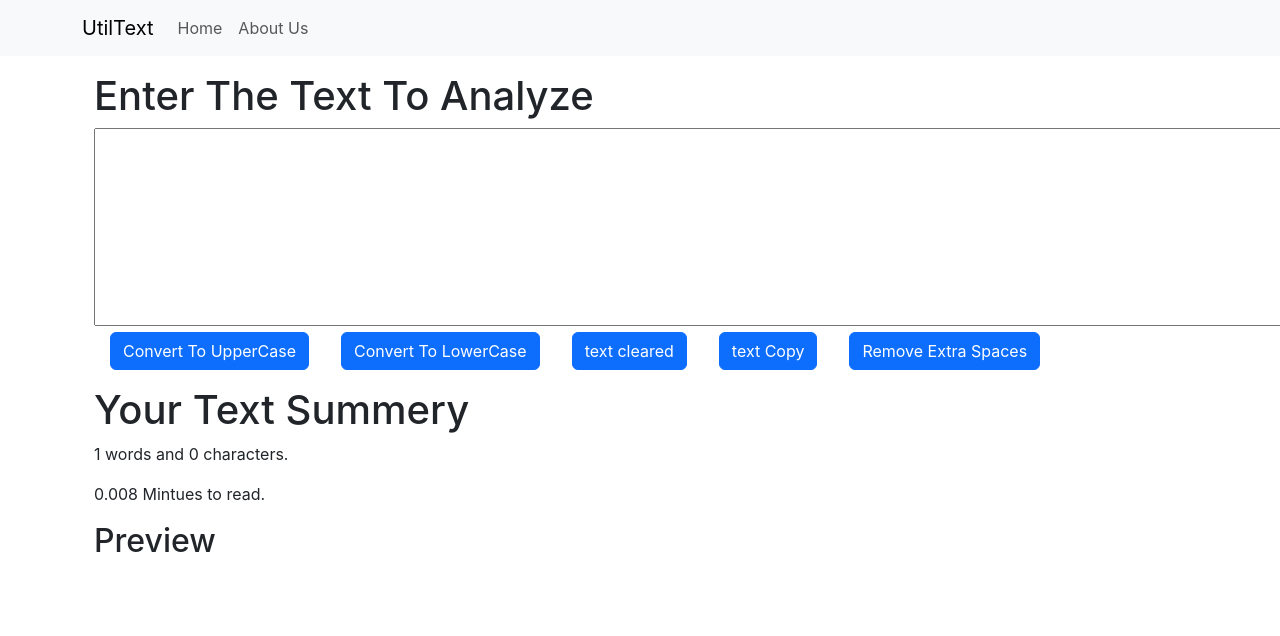
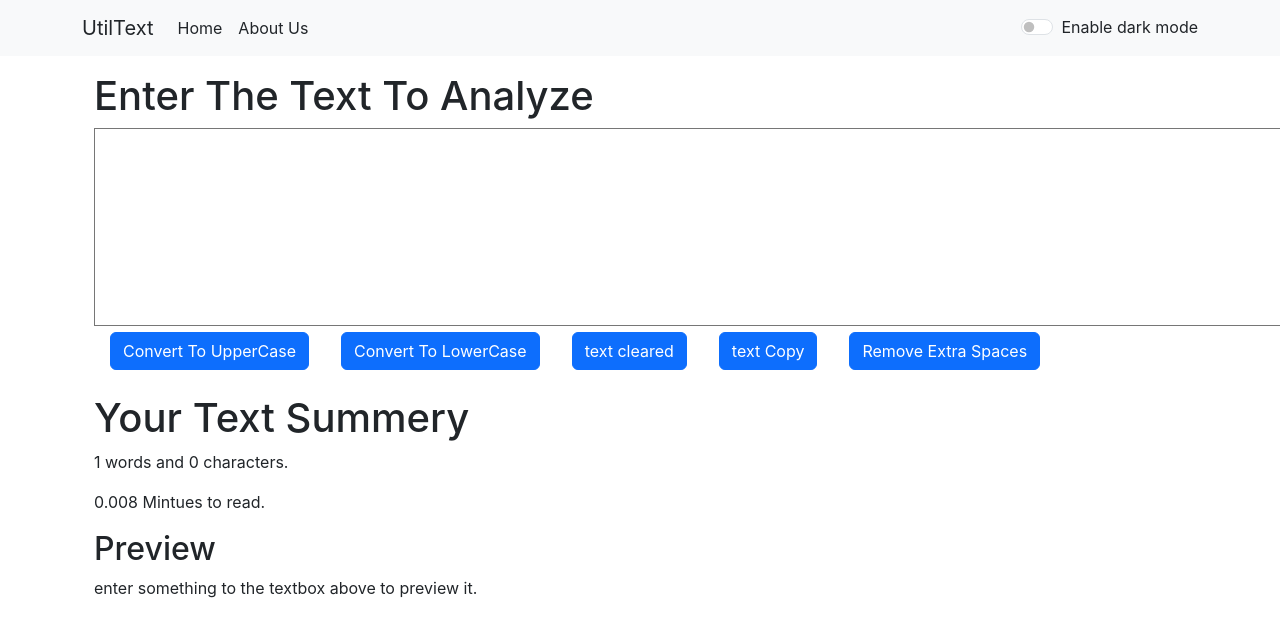
Before and after one commit to ankitpaltech/React-TextUtils, a React (Create React App) app: page / in a window 1280 px wide. Shown: the top 636 px of the page. Built offline with nearby package versions, Linux system fonts and the light colour scheme.

Commit message:
all added

```diff
--- a/src/App.js
+++ b/src/App.js
@@ -1,15 +1,29 @@
 import TextForm from './components/TextForm';
 import About from './components/About';
 import Navg from './components/Navg';
+import { useState } from 'react';
 // import TextForm from './components/TextForm';
 
 function App() {
+  const [mode,  setMode] = useState("light");
+  const [textcolor, setTextcolor] = useState("dark");
+  const toggleMode=()=>{
+    if(mode==="light"){
+      setMode("dark")
+      setTextcolor("light")
+      document.body.style.backgroundColor ="#042743";
+    }else{
+      setMode("light")
+      setTextcolor("dark")
+      document.body.style.backgroundColor ="white";
+    }
+  }
   return (
     <>
 
-    <Navg title = "UtilText" aboutText = "About Us"/>
+    <Navg title = "UtilText" aboutText = "About Us" mode={mode} toggleMode = {toggleMode} textcolor={textcolor}/>
     <div className="container my-3">
-    <TextForm heading = "Enter The Text To Analyze"/>
+    <TextForm heading = "Enter The Text To Analyze" mode = {mode} textcolor={textcolor}/>
     {/* <About/> */}
 
     </div>
--- a/src/components/Navg.js
+++ b/src/components/Navg.js
@@ -1,5 +1,5 @@
 import React from 'react'
-
+import Form from 'react-bootstrap/Form';
 import Container from 'react-bootstrap/Container';
 import Nav from 'react-bootstrap/Nav';
 import Navbar from 'react-bootstrap/Navbar';
@@ -10,17 +10,25 @@ import PropTypes from 'prop-types'
 export default function Navg(props) {
   return (
     <div>
-        <Navbar bg="light" expand="lg">
-      <Container>
-        <Navbar.Brand href="#home">{props.title}</Navbar.Brand>
+        <Navbar bg={props.mode} expand="lg">
+      <Container >
+        <Navbar.Brand href="#home"className={`text-${props.textcolor}`}>{props.title}</Navbar.Brand>
         <Navbar.Toggle aria-controls="basic-navbar-nav" />
         <Navbar.Collapse id="basic-navbar-nav">
-          <Nav className="me-auto">
-            <Nav.Link href="#home">Home</Nav.Link>
-            <Nav.Link href="#link">{props.aboutText}</Nav.Link>
+          <Nav className={`me-auto text-${props.textcolor}`}>
+            <Nav.Link href="#home" className={`text-${props.textcolor}`}>Home</Nav.Link>
+            <Nav.Link href="#link"className={` text-${props.textcolor}`}>{props.aboutText}</Nav.Link>
 
           </Nav>
         </Navbar.Collapse>
+        <Form.Check
+        className={`text-${props.textcolor}`}
+        type="switch"
+        id="custom-switch"
+        label= {`Enable ${props.textcolor} mode`}
+        onClick={props.toggleMode}
+
+      />
       </Container>
     </Navbar>
 
--- a/src/components/TextForm.js
+++ b/src/components/TextForm.js
@@ -44,10 +44,10 @@ export default function TextForm(props) {
 
 
 
-        <div className=" container mb-3">
+        <div className=" container mb-4">
 
-        <h1>{props.heading}</h1>
-        <textarea name="" id="myBox" cols="120" rows="8" value= {text} onChange = {handleOnChange}></textarea>
+        <h1 className={`text-${props.textcolor}`}>{props.heading}</h1>
+        <textarea className={`text-${props.textcolor}`} name="" id="myBox" cols="120" rows="8" value= {text} onChange = {handleOnChange} style={{backgroundColor: props.mode==="dark"?"grey":"white"}}></textarea>
         <br />
         <button className="btn btn-primary mx-3" onClick={handleUpClick}>
             Convert To UpperCase
@@ -67,12 +67,12 @@ export default function TextForm(props) {
 
         </div>
 
-        <div className="container my-3">
-        <h1>Your Text Summery</h1>
-        <p>{text.split(" ").length} words and {text.length} characters.</p>
-        <p>{0.008*text.split(" ").length} Mintues to read.</p>
-        <h2>Preview</h2>
-        <p>{text}</p>
+        <div className="container my-">
+        <h1 className={`text-${props.textcolor}`}>Your Text Summery</h1>
+        <p className={`text-${props.textcolor}`}>{text.split(" ").length} words and {text.length} characters.</p>
+        <p className={`text-${props.textcolor}`}>{0.008*text.split(" ").length} Mintues to read.</p>
+        <h2 className={`text-${props.textcolor}`}>Preview</h2>
+        <p className={`text-${props.textcolor}`}>{ text.length>0? text:"enter something to the textbox above to preview it."}</p>
         </div>
 
 
```
